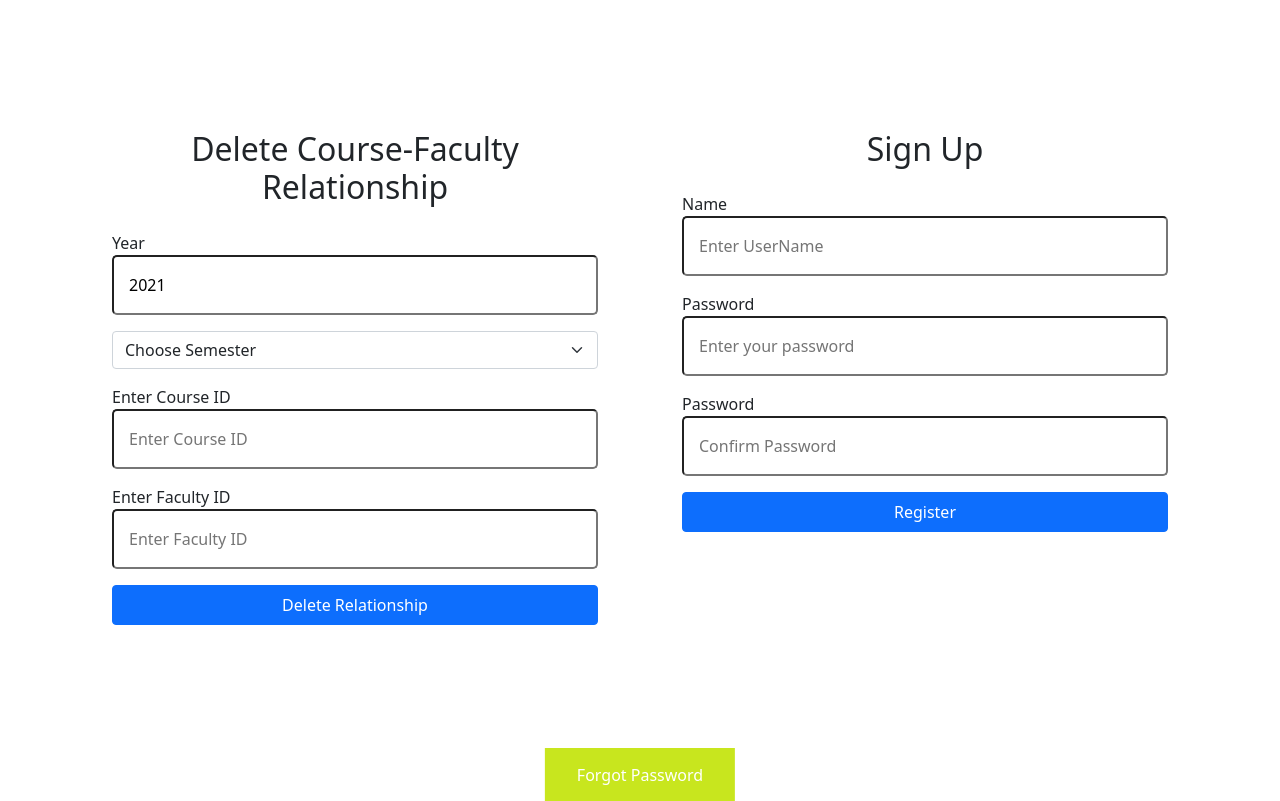
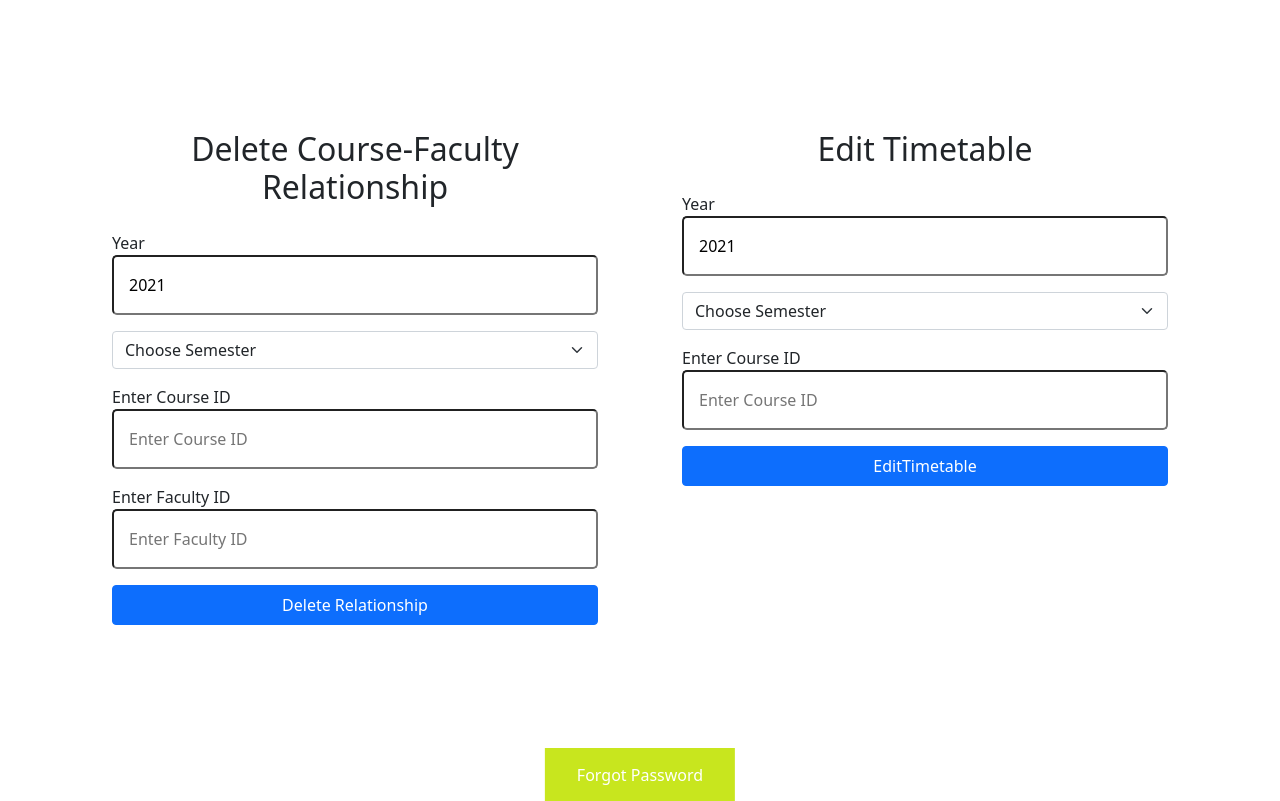
Before and after one commit to MihirK1212/CS207_Assignment6, a Flask app: page /editEntry in a window 1280 px wide. Shown: the top 801 px of the page. Run offline with Flask 2, Linux system fonts and the light colour scheme; some libraries are stand-ins or nearby versions.

Commit message:
Entries Update and Delete

```diff
--- a/SQL_Files/SQL_Script_Assignment_6.sql
+++ b/SQL_Files/SQL_Script_Assignment_6.sql
@@ -32,6 +32,7 @@ CREATE TABLE IF NOT EXISTS `Course_Has_Faculty` (
 
 
 CREATE TABLE IF NOT EXISTS `TimeTable` (
+  `Time_ID` INT AUTO_INCREMENT,
   `Course_ID` VARCHAR(45) NOT NULL,
   `Start_Time` TIME,
   `End_Time` TIME,
@@ -39,6 +40,7 @@ CREATE TABLE IF NOT EXISTS `TimeTable` (
   `Weekda` VARCHAR(45) ,
   `Room_No` VARCHAR(45) ,
   `Semester` VARCHAR(45) ,
+  KEY (`Time_ID`),
   PRIMARY KEY(`Course_ID`,`Start_Time`,`End_Time`,`Year`,`Weekda`,`Room_No`,`Semester`),
  FOREIGN KEY (`Course_ID`,`Year`,`Semester`) REFERENCES `Course_Has_Faculty` (`Course_ID`,`Year`,`Semester`) ON DELETE CASCADE
 );
--- a/app.py
+++ b/app.py
@@ -1,8 +1,10 @@
+from configparser import ExtendedInterpolation
 from re import A
 # import cur as cur
 from flask import Flask, render_template, request,session
 from flask_mysqldb import MySQL
 import mysql.connector
+from werkzeug.utils import redirect
 
 app = Flask(__name__)
 app.secret_key = 'Amit Kumar Makkad'
@@ -263,7 +265,7 @@ def add_classes():
             if conflicting_time != None:
                 adcl = "Entries you made are conflicting"
             else:
-                cur.execute('INSERT INTO timetable VALUES (%s, %s, %s, %s, %s, %s, %s)', (course_id, start_time, end_time, year, weekday, room_no, semester, ))
+                cur.execute('INSERT INTO timetable(Course_ID,Start_Time,End_Time,Year,Weekda,Room_No,Semester) VALUES (%s, %s, %s, %s, %s, %s, %s)',(course_id, start_time, end_time, int(year), weekday, room_no, semester))
                 myconn.commit()
                 adcl = "Added Successfully!!"
         else:
@@ -308,6 +310,154 @@ def deltRelationship():
 
     return render_template('edit_entry.html')
 
+@app.route('/editTimetable', methods=['GET', 'POST'])
+def editTimetable():
+    if request.method=='POST':
+        editDetails = request.form
+        editYear = editDetails['editYear']
+        editSemester = editDetails['editSemester']
+        editCID = editDetails['editCID']
+
+        query = '''SELECT * FROM TimeTable
+            WHERE Course_ID = '%s' and Year = %s and Semester = '%s'
+            ''' %(editCID,editYear,editSemester)
+
+        getCourseName = '''SELECT Course_Name FROM Course
+            WHERE Course_ID = '%s'
+            ''' %(editCID)
+
+        session['editCID'] = editCID
+        session['editYear'] = editYear
+        session['editSemester'] = editSemester
+
+        cur = myconn.cursor()
+        cur.execute(query)
+        currTimeTable = cur.fetchall()
+        myconn.commit()
+
+        cur.execute(getCourseName)
+        currCourseName = (cur.fetchall())[0][0]
+        myconn.commit()
+
+        inputDetails = [currCourseName,editCID,editYear,editSemester]
+
+        return render_template('update_timetable.html',currTimeTable=currTimeTable,inputDetails=inputDetails)
+
+    return render_template('edit_entry.html')
+
+@app.route('/updateTimeTable/<int:Time_ID>', methods=['GET', 'POST'])
+def updateTimetable(Time_ID):
+    if request.method=='POST':
+        updtateDetails = request.form
+        cid = session['editCID']
+        year = session['editYear']
+        semester = session['editSemester']
+
+        s_time = updtateDetails['s_time']
+        e_time = updtateDetails['e_time']
+        weekday = updtateDetails['weekday']
+        room_no = updtateDetails['room_no']
+
+        if s_time!='':
+            print("Start Time",s_time)
+            query = '''UPDATE TimeTable SET Start_Time = '%s'
+                    WHERE Course_ID='%s' and Year=%s and Semester='%s' and Time_ID = %s ''' %(s_time,cid,year,str(semester),int(Time_ID))
+
+            cur = myconn.cursor()
+            cur.execute(query)
+            myconn.commit()
+        else:
+            print("No s_time")
+
+        if e_time!='':
+            query = '''UPDATE TimeTable SET End_Time = '%s'
+                    WHERE Course_ID='%s' and Year=%s and Semester='%s' and Time_ID = %s
+                    ''' %(e_time,cid,year,str(semester),int(Time_ID))
+            cur = myconn.cursor()
+            cur.execute(query)
+            myconn.commit()
+        else:
+            print("No e_time")
+
+        if weekday!='':
+            query = '''UPDATE TimeTable SET Weekda = '%s'
+                    WHERE Course_ID='%s' and Year=%s and Semester='%s' and Time_ID = %s
+                    ''' %(weekday,cid,int(year),semester,int(Time_ID))
+            cur = myconn.cursor()
+            cur.execute(query)
+            myconn.commit()
+        else:
+            print("No weekday")
+
+        if room_no!='':
+            query = '''UPDATE TimeTable SET Room_No = '%s'
+                    WHERE Course_ID='%s' and Year=%s and Semester='%s' and Time_ID = %s
+                    ''' %(room_no,cid,int(year),semester,int(Time_ID))
+            cur = myconn.cursor()
+            cur.execute(query)
+            myconn.commit()
+        else:
+            print("No room_no")
+
+    editCID = session['editCID']
+    editYear = session['editYear']
+    editSemester = session['editSemester']
+
+    query = '''SELECT * FROM TimeTable
+            WHERE Course_ID = '%s' and Year = %s and Semester = '%s'
+            ''' %(editCID,editYear,editSemester)
+
+    getCourseName = '''SELECT Course_Name FROM Course
+            WHERE Course_ID = '%s'
+            ''' %(editCID)
+
+    cur = myconn.cursor()
+    cur.execute(query)
+    currTimeTable = cur.fetchall()
+    myconn.commit()
+
+    cur.execute(getCourseName)
+    currCourseName = (cur.fetchall())[0][0]
+    myconn.commit()
+
+    inputDetails = [currCourseName,editCID,editYear,editSemester]
+
+    return render_template('update_timetable.html',currTimeTable=currTimeTable,inputDetails=inputDetails)
+
+@app.route('/deleteRow/<int:Time_ID>', methods=['GET', 'POST'])
+def deleteRow(Time_ID):
+    query = '''DELETE FROM TimeTable
+            WHERE Time_ID=%s'''%(Time_ID)
+
+    cur= myconn.cursor()
+    cur.execute(query)
+    myconn.commit()
+    editCID = session['editCID']
+    editYear = session['editYear']
+    editSemester = session['editSemester']
+
+    query = '''SELECT * FROM TimeTable
+            WHERE Course_ID = '%s' and Year = %s and Semester = '%s'
+            ''' %(editCID,editYear,editSemester)
+
+    getCourseName = '''SELECT Course_Name FROM Course
+            WHERE Course_ID = '%s'
+            ''' %(editCID)
+
+    cur = myconn.cursor()
+    cur.execute(query)
+    currTimeTable = cur.fetchall()
+    myconn.commit()
+
+    cur.execute(getCourseName)
+    currCourseName = (cur.fetchall())[0][0]
+    myconn.commit()
+
+    inputDetails = [currCourseName,editCID,editYear,editSemester]
+
+    return render_template('update_timetable.html',currTimeTable=currTimeTable,inputDetails=inputDetails)
+
+
 
 if __name__ == '__main__':
     app.run(debug=True, port=8000)
--- a/templates/edit_entry.html
+++ b/templates/edit_entry.html
@@ -19,7 +19,7 @@
                         <form action="/deltRelationship" method="post">
                             <p>
                                 <label for="deltYear">Year</label>
-                                <input type="number" class="form-input" name="deltYear" id="deltYear" placeholder="Enter Year" min="2009" max="2099" step="1" value="2021">
+                                <input type="number" class="form-input" name="deltYear" id="deltYear" placeholder="Enter Year" min="2009" max="2099" step="1" value="2021" required>
                             </p>
                             <p>
                             <select class="form-select" aria-label="Default select example" name="deltSemester">
@@ -44,25 +44,24 @@
 
             <div class="col-md-6">
                 <div class="login-card">
-                    <h2 class="text-center mb-4">Sign Up</h2>
-                    <form action="/register" method="post">
+                    <h2 class="text-center mb-4">Edit Timetable</h2>
+                    <form action="/editTimetable" method="post">
                         <p>
-                            <label for="regUserName">Name</label>
-                            <input type="text" class="form-input" name="regUserName" id="regUserName" placeholder="Enter UserName">
-                        </p>
-                        <!-- <p>
-                            <label for="regEmail">Email</label>
-                            <input type="email" class="form-input" name="regEmail" id="regEmail" placeholder="Enter your email address" required>
-                        </p> -->
-                        <p>
-                            <label for="regPassword">Password</label>
-                            <input type="password" class="form-input" name="regPassword" id="regPassword" placeholder="Enter your password" required>
+                            <label for="editYear">Year</label>
+                            <input type="number" class="form-input" name="editYear" id="editYear" placeholder="Enter Year" min="2009" max="2099" step="1" value="2021" required>
                         </p>
                         <p>
-                            <label for="regConPassword">Password</label>
-                            <input type="password" class="form-input" name="regConPassword" id="regConPassword" placeholder="Confirm Password" required>
+                        <select class="form-select" aria-label="Default select example" name="editSemester">
+                            <option selected>Choose Semester</option>
+                            <option value="Autumn">Autumn</option>
+                            <option value="Spring">Spring</option>
+                        </select>
                         </p>
-                        <input type="submit" class="btn btn-primary" value="Register">
+                        <p>
+                            <label for="editCID">Enter Course ID</label>
+                            <input type="text" class="form-input" name="editCID" id="editCID" placeholder="Enter Course ID" required>
+                        </p>
+                        <input type="submit" class="btn btn-primary" value="EditTimetable">
                     </form>
                 </div>
             </div>
```
Also changed, not shown: templates/update_timetable.html (added, +137 -0 lines), SQL_Files/Assignment_6_Insert_Values.sql (line endings or trailing spaces).
